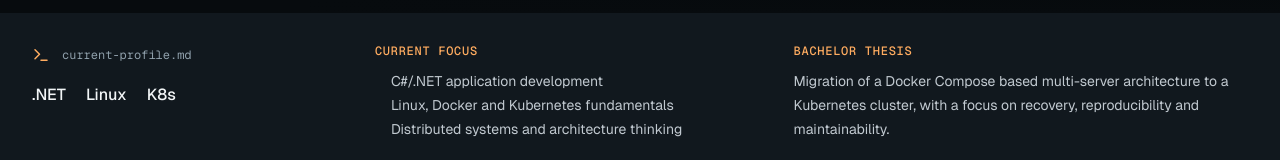
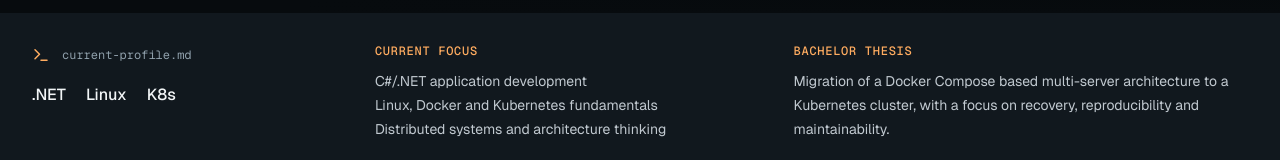
Before and after one commit to Katharon/Katharon.github.io, a Next.js app: page / in a window 1280 px wide. Shown: the part 792-952 px from the top of the page. Built offline with nearby package versions, Linux system fonts and the light colour scheme.

Commit message:
Fixed a padding problem in the profile-grid.

```diff
--- a/app/globals.css
+++ b/app/globals.css
@@ -320,7 +320,7 @@
 }
 .profile-grid ul {
   margin: 0;
-  padding-left: var(--space-4);
+  padding-left: 0;
   font-size: var(--font-size-small);
   line-height: var(--line-height-body);
 }
```
